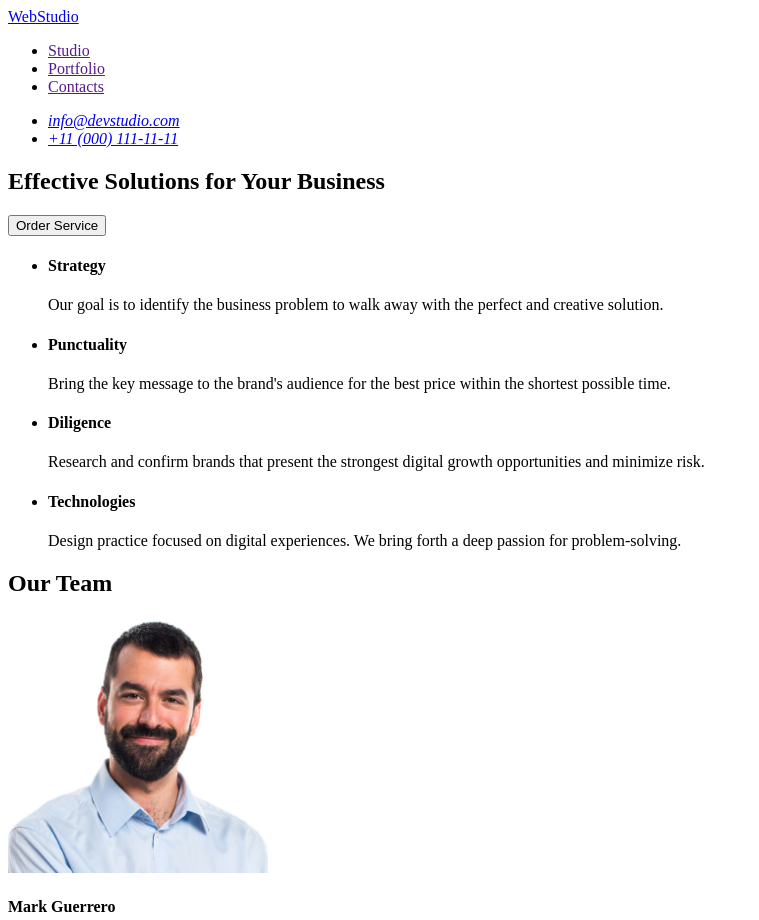
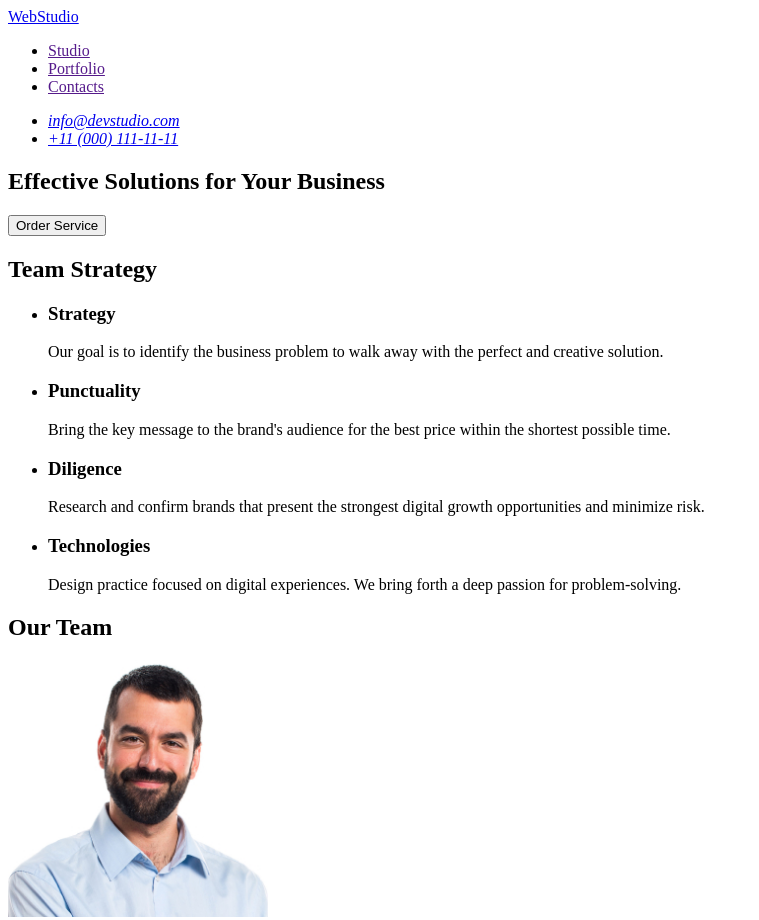
Before and after one commit to NazarKopach/goit-markup-hw-01, a plain HTML site: page index.html in a window 1280 px wide. Shown: the top 920 px of the page, without its empty margins (0-759 px from the left). Drawn offline with Linux system fonts and the light colour scheme.

Commit message:
del error

```diff
--- a/index.html
+++ b/index.html
@@ -51,30 +51,31 @@
       <!-- Tech -->
 
       <section>
+        <h2>Team Strategy</h2>
         <ul>
           <li>
-            <h4>Strategy</h4>
+            <h3>Strategy</h3>
             <p>
               Our goal is to identify the business problem to walk away with the
               perfect and creative solution.
             </p>
           </li>
           <li>
-            <h4>Punctuality</h4>
+            <h3>Punctuality</h3>
             <p>
               Bring the key message to the brand's audience for the best price
               within the shortest possible time.
             </p>
           </li>
           <li>
-            <h4>Diligence</h4>
+            <h3>Diligence</h3>
             <p>
               Research and confirm brands that present the strongest digital
               growth opportunities and minimize risk.
             </p>
           </li>
           <li>
-            <h4>Technologies</h4>
+            <h3>Technologies</h3>
             <p>
               Design practice focused on digital experiences. We bring forth a
               deep passion for problem-solving.
```
